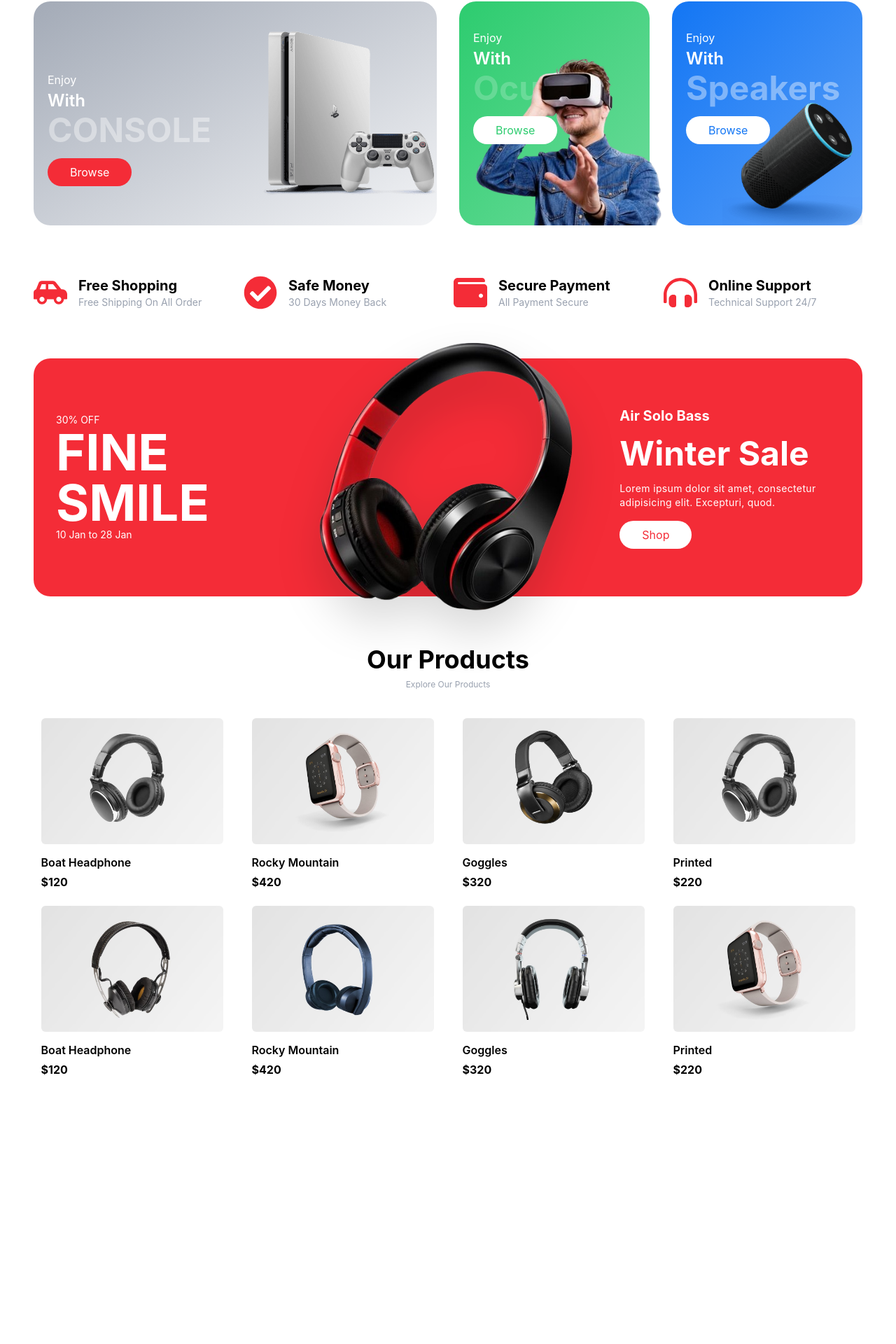
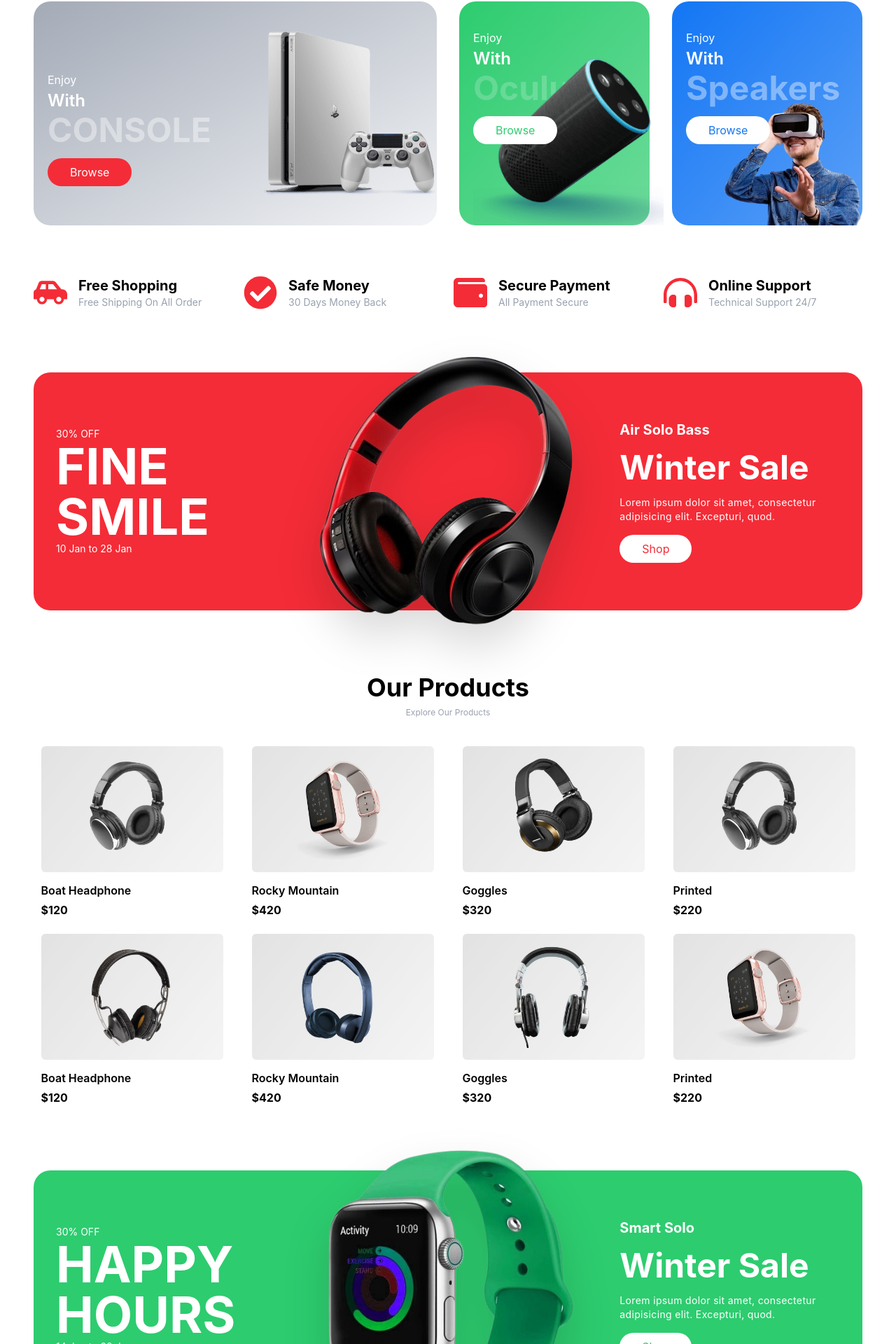
Before and after one commit to pealbert/ecommerce-website, a React (Vite) app: page / in a window 1280 px wide. Shown: the part 1128-3048 px from the top of the page at 70% size. Before the commit the page ends 2710 px from the top, so only its background shows below. Built offline with nearby package versions, Linux system fonts and the light colour scheme.

Commit message:
Merge category sections and fix small bugs

```diff
--- a/src/components/Banner.jsx
+++ b/src/components/Banner.jsx
@@ -3,7 +3,7 @@ import { Button } from "./Button";
 
 export const Banner = ({ banner }) => {
 	return (
-		<div className="flex min-h-100 items-center justify-center">
+		<div className="flex min-h-110 items-center justify-center">
 			<div className="container">
 				<div
 					className={cn(
--- a/src/components/Category.jsx
+++ b/src/components/Category.jsx
@@ -1,6 +1,9 @@
 import Image1 from "@/assets/category/earphone.png";
 import Image3 from "@/assets/category/macbook.png";
 import Image2 from "@/assets/category/watch.png";
+import Image4 from "@/assets/category/gaming.png";
+import Image5 from "@/assets/category/speaker.png";
+import Image6 from "@/assets/category/vr.png";
 import { Button } from "./Button";
 
 export const Category = () => {
@@ -72,6 +75,71 @@ export const Category = () => {
 							src={Image3}
 						/>
 					</div>
+
+					{/* fourth col */}
+					<div className="relative col-span-2 flex h-80 items-end rounded-3xl bg-linear-to-br from-gray-400/90 to-gray-100 py-10 pl-5 text-white">
+						<div>
+							<div className="mb-4 space-y-2">
+								<p className="mb-0.5 text-white">Enjoy</p>
+								<p className="mb-0.5 font-semibold text-2xl">With</p>
+								<p className="mb-4 font-bold text-4xl opacity-40 xl:text-5xl">
+									CONSOLE
+								</p>
+								<Button
+									bgColor="bg-primary"
+									text="Browse"
+									textColor="text-white"
+								/>
+							</div>
+						</div>
+						<img
+							alt=""
+							className="absolute top-1/2 right-0 w-62.5 -translate-y-1/2"
+							src={Image4}
+						/>
+					</div>
+
+					{/* fifth col */}
+					<div className="relative flex h-80 items-start rounded-3xl bg-linear-to-br from-brand-green to-brand-green/70 py-10 pl-5 text-white">
+						<div>
+							<div className="mb-4">
+								<p className="mb-0.5 text-white">Enjoy</p>
+								<p className="mb-0.5 font-semibold text-2xl">With</p>
+								<p className="mb-4 font-bold text-4xl opacity-20 xl:text-5xl">
+									Oculus
+								</p>
+								<Button
+									bgColor="bg-white"
+									text="Browse"
+									textColor="text-brand-green"
+								/>
+							</div>
+						</div>
+						<img alt="" className="absolute bottom-0 w-80" src={Image5} />
+					</div>
+
+					{/* sixth col */}
+					<div className="relative flex h-80 items-start rounded-3xl bg-linear-to-br from-brand-blue to-brand-blue/70 py-10 pl-5 text-white">
+						<div>
+							<div className="mb-4">
+								<p className="mb-0.5 text-white">Enjoy</p>
+								<p className="mb-0.5 font-semibold text-2xl">With</p>
+								<p className="mb-4 font-bold text-4xl opacity-40 xl:text-5xl">
+									Speakers
+								</p>
+								<Button
+									bgColor="bg-white"
+									text="Browse"
+									textColor="text-brand-blue"
+								/>
+							</div>
+						</div>
+						<img
+							alt=""
+							className="absolute right-0 bottom-0 w-50"
+							src={Image6}
+						/>
+					</div>
 				</div>
 			</div>
 		</div>
--- a/src/index.css
+++ b/src/index.css
@@ -34,7 +34,7 @@
 	}
 
 	::selection {
-		@apply bg-primary text-brand-white;
+		@apply bg-brand-blue text-brand-white;
 	}
 
 	:focus:not(:focus-visible) {
--- a/src/pages/Home.jsx
+++ b/src/pages/Home.jsx
@@ -1,4 +1,5 @@
 import headphone from "@/assets/hero/headphone.png";
+import smartwatch from "@/assets/category/smartwatch2-removebg-preview.png";
 import { Banner } from "@/components/Banner";
 import { Category } from "@/components/Category";
 import { Category2 } from "@/components/Category2";
@@ -20,6 +21,18 @@ const Banners = [
 		bgColor: "bg-primary",
 		buttonTextColor: "text-primary",
 	},
+	{
+		discount: "30% OFF",
+		title: "Happy Hours",
+		date: "14 Jan to 28 Jan",
+		image: smartwatch,
+		product: "Smart Solo",
+		subtitle: "Winter Sale",
+		description:
+			"Lorem ipsum dolor sit amet, consectetur adipisicing elit. Excepturi, quod.",
+		bgColor: "bg-brand-green",
+		buttonTextColor: "text-brand-green",
+	},
 ];
 
 export const Home = () => {
@@ -28,10 +41,10 @@ export const Home = () => {
 			<Navbar />
 			<Hero />
 			<Category />
-			<Category2 />
 			<Services />
 			<Banner banner={{ ...Banners[0] }} />
 			<Products />
+			<Banner banner={{ ...Banners[1] }} />
 		</div>
 	);
 };
```
Also changed, not shown: 1 other file (tests, documents, lock files or other folders).
